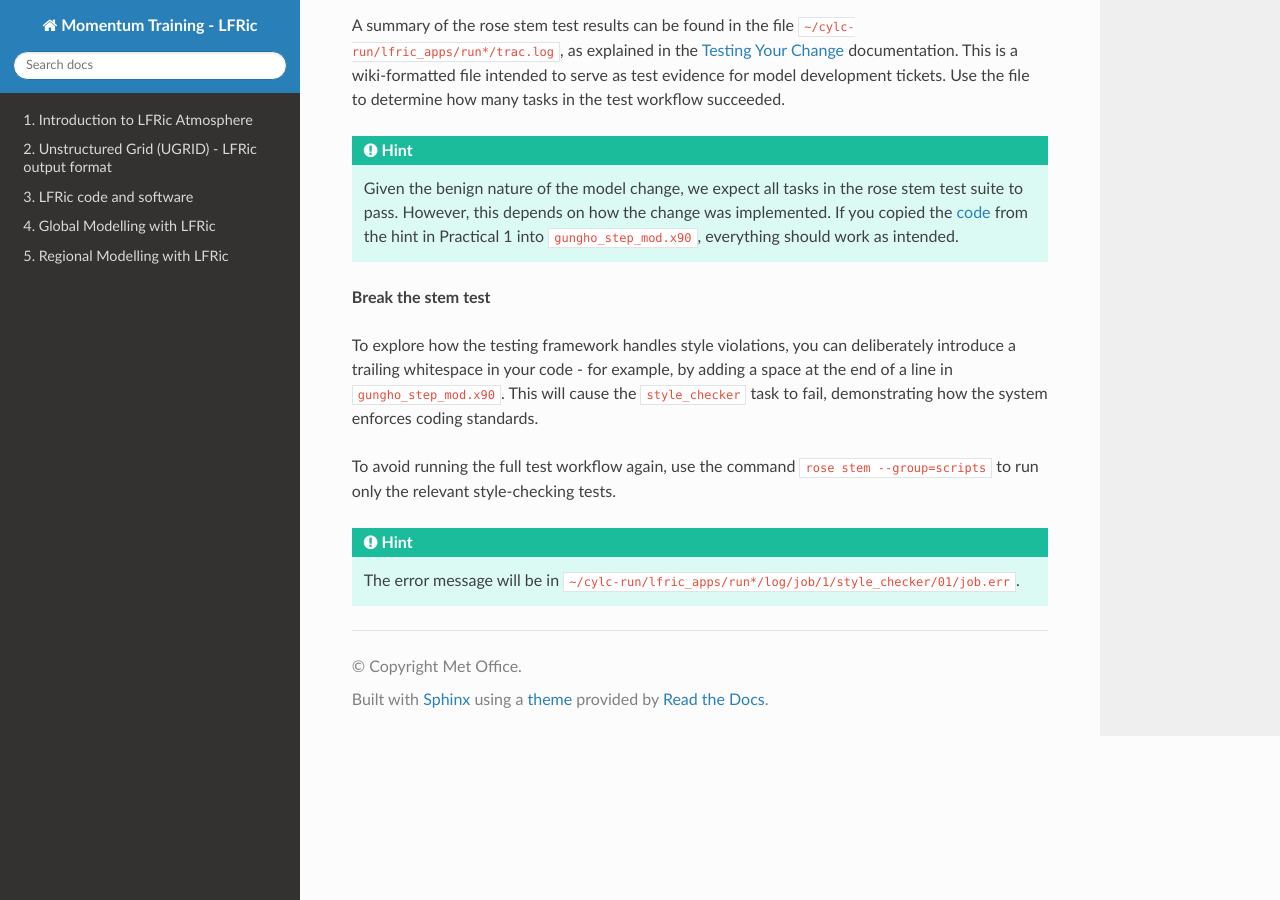
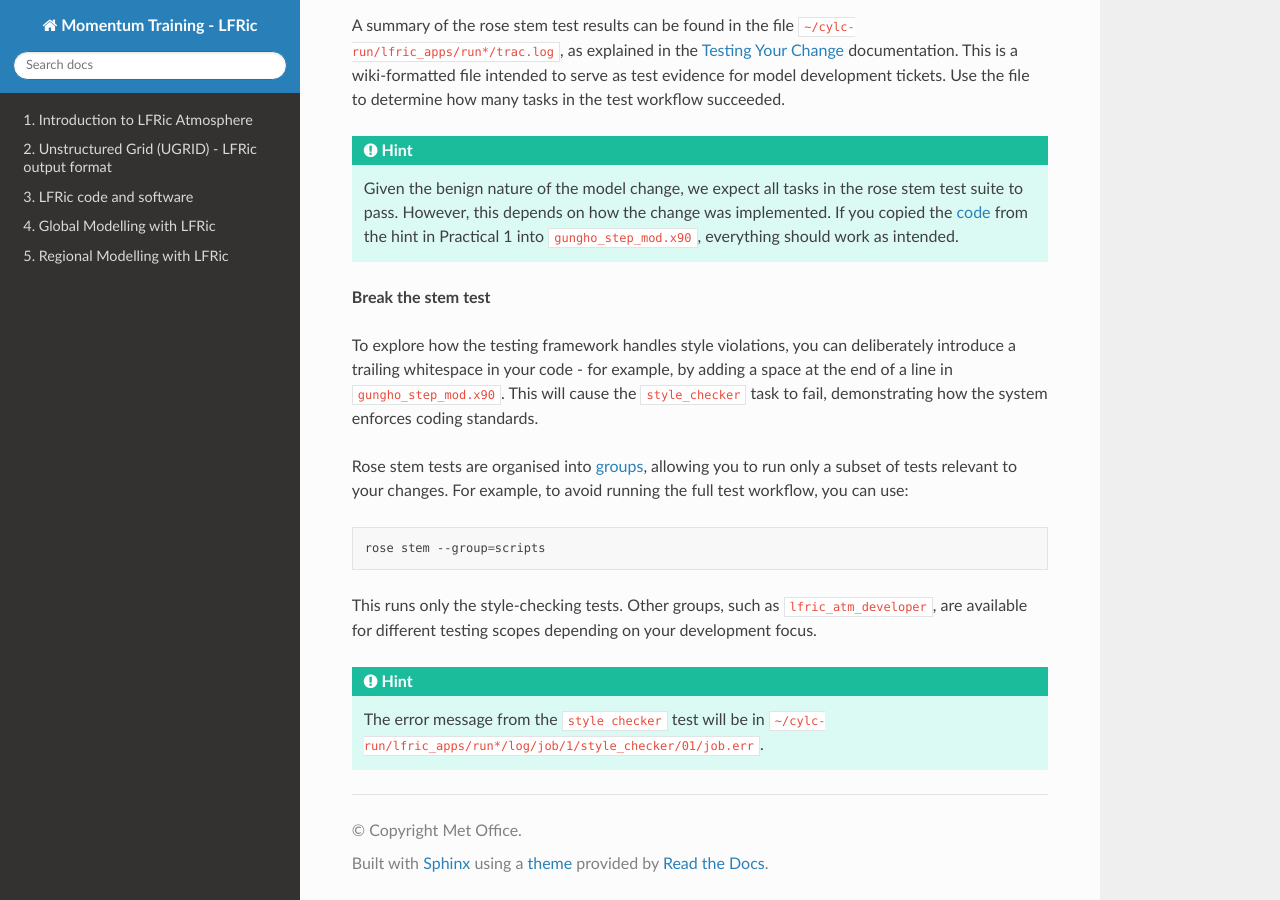
Before and after one commit to MetOffice/LFRic-Atmosphere-Training, a Sphinx documentation site: the page built from source/lfric_infrastructure/practical_stem_test.rst, in a window 1280 px wide and 900 px high, scrolled down 978 px. Built offline with Sphinx 7.4.7 and the Read the Docs theme 3.1.0, drawn with Linux system fonts in a browser that asks for light colours.

Commit message:
Add info about rose stem test groups to tutorial 3.3

```diff
--- a/source/lfric_infrastructure/practical_stem_test.rst
+++ b/source/lfric_infrastructure/practical_stem_test.rst
@@ -44,6 +44,12 @@
 
 To explore how the testing framework handles style violations, you can deliberately introduce a trailing whitespace in your code - for example, by adding a space at the end of a line in ``gungho_step_mod.x90``. This will cause the ``style_checker`` task to fail, demonstrating how the system enforces coding standards.
 
-To avoid running the full test workflow again, use the command ``rose stem --group=scripts`` to run only the relevant style-checking tests.
+Rose stem tests are organised into `groups <https://metoffice.github.io/simulation-systems/WorkingPractices/TestSuites/lfric_apps.html#rose-stem>`_, allowing you to run only a subset of tests relevant to your changes. For example, to avoid running the full test workflow, you can use:
 
-.. hint:: The error message will be in ``~/cylc-run/lfric_apps/run*/log/job/1/style_checker/01/job.err``.
+.. code-block:: bash
+
+   rose stem --group=scripts
+
+This runs only the style-checking tests. Other groups, such as ``lfric_atm_developer``, are available for different testing scopes depending on your development focus.
+
+.. hint:: The error message from the ``style checker`` test will be in ``~/cylc-run/lfric_apps/run*/log/job/1/style_checker/01/job.err``.
```
